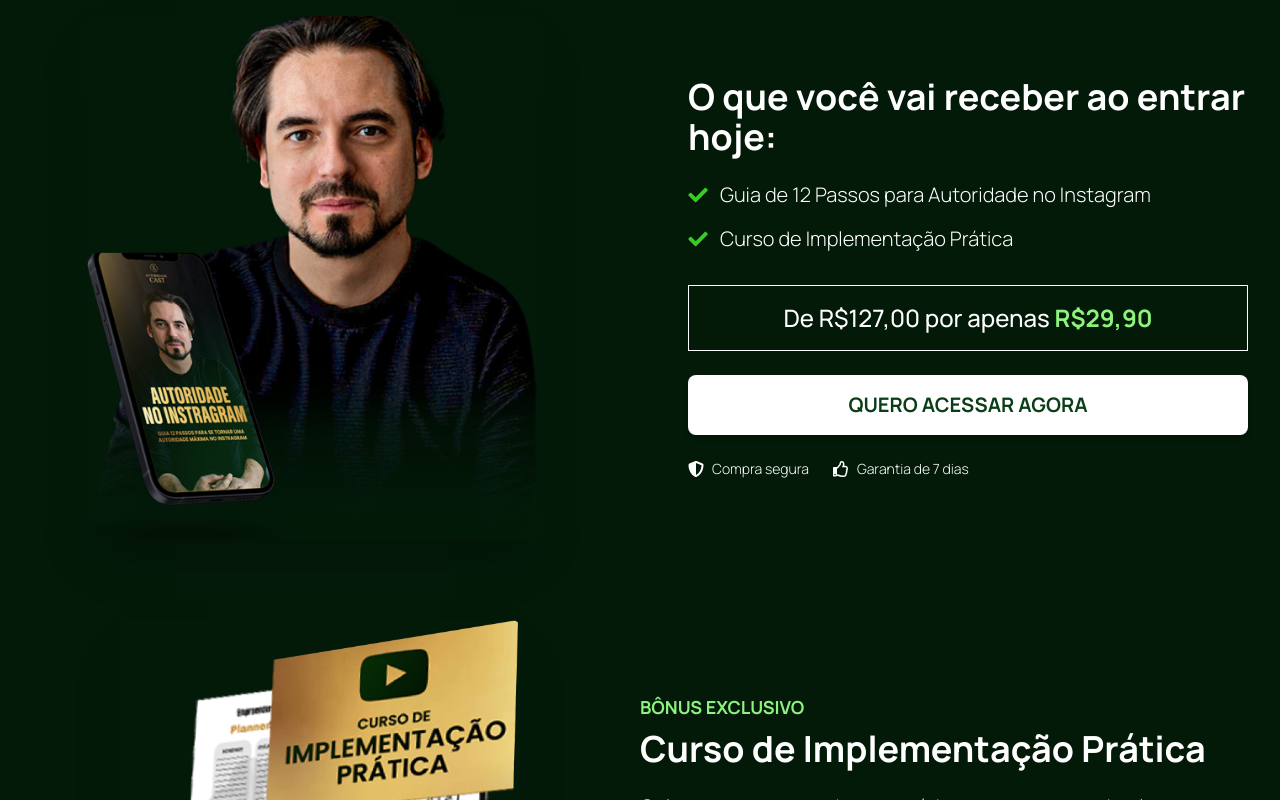
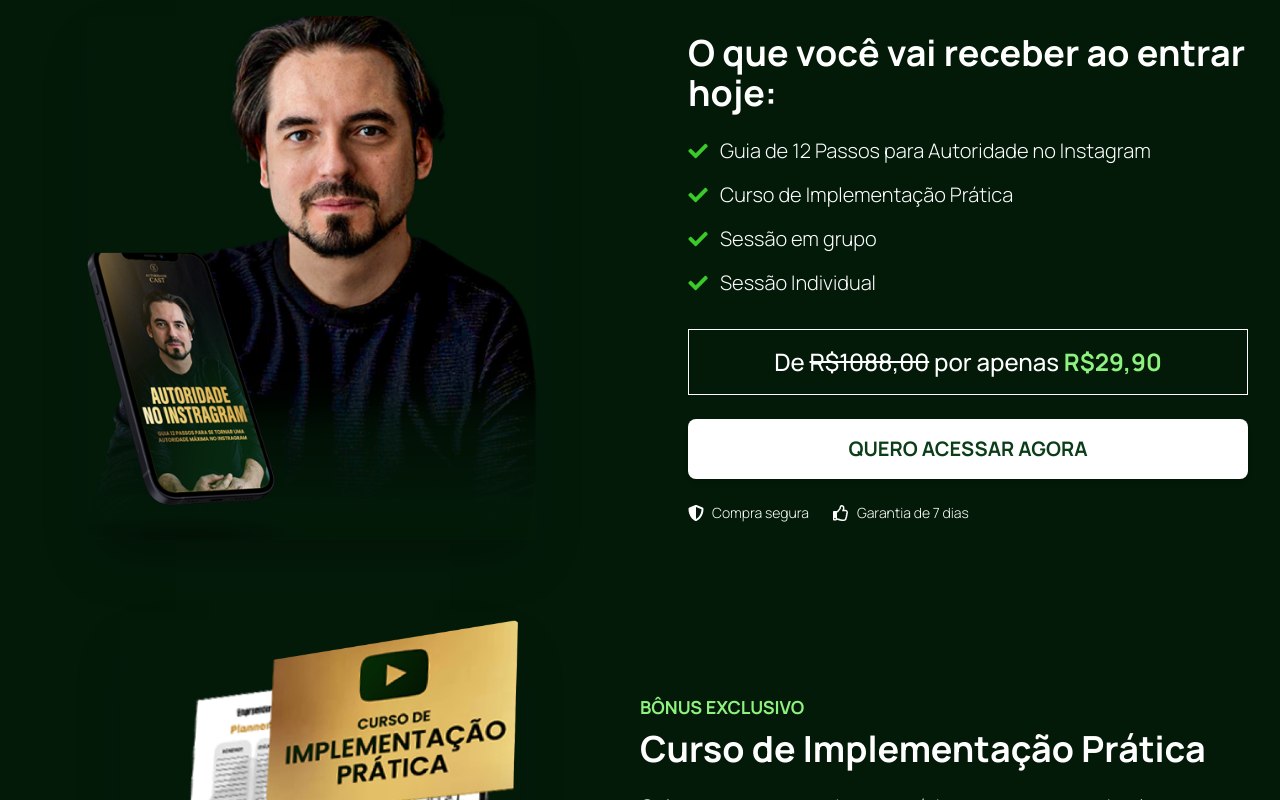
Before and after one commit to JuhDomingues/Paulo-LP-2, a Next.js app: page / in a window 1280 px wide. Shown: the part 2140-2940 px from the top of the page. Built offline with nearby package versions, Linux system fonts and the light colour scheme.

Commit message:
feat: Adiciona checkpoints e atualiza preço em SectionTwelve e SellingInfo

```diff
--- a/src/app/components/SectionTwelve.tsx
+++ b/src/app/components/SectionTwelve.tsx
@@ -47,6 +47,8 @@ export default function SectionTwelve() {
                         {[
                             "Guia de 12 Passos para Autoridade no Instagram",
                             "Curso de Implementação Prática",
+                            "Sessão em grupo",
+                            "Sessão Individual",
                         ].map((text, index) => (
                             <div key={index} className="flex items-start gap-3">
                                 <Image className="w-5 h-5 mt-1" src={GreenCheck} alt="check" />
@@ -58,7 +60,7 @@ export default function SectionTwelve() {
                     </div>
 
                     <div className="pb-4 mt-8 border border-white flex items-center justify-center">
-                        <p className="text-white mt-4 text-lg sm:text-xl md:text-2xl">De R$127,00 por apenas <strong className="font-bold text-[#8EF27E]">R$29,90</strong></p>
+                        <p className="text-white mt-4 text-lg sm:text-xl md:text-2xl">De <span className="line-through">R$1088,00</span> por apenas <strong className="font-bold text-[#8EF27E]">R$29,90</strong></p>
                     </div>
 
                     <button
--- a/src/app/components/SellingInfo.tsx
+++ b/src/app/components/SellingInfo.tsx
@@ -32,7 +32,9 @@ export default function SellingInfo() {
                             {[
                                 "Acesso completo ao Guia de 12 Passos",
                                 "Curso de Implementação Prática",
-                                "Garantia de 7 dias"
+                                "Garantia de 7 dias",
+                                "Sessão em grupo",
+                                "Sessão Individual"
                             ].map((text, index) => (
                                 <div key={index} className="flex items-center gap-3">
                                     <Image className="w-5 h-5" src={GreenCheck} alt="check" />
@@ -47,7 +49,7 @@ export default function SellingInfo() {
                     <div className="lg:w-1/2 flex flex-col items-center justify-center w-full mt-8 lg:mt-0">
                         <div className="text-center space-y-4 w-full">
                             <p className="text-lg md:text-xl text-white">
-                                De: <span className="line-through">R$197,00</span>
+                                De: <span className="line-through">R$1088,00</span>
                             </p>
                             <h3 className="text-3xl md:text-4xl lg:text-5xl font-bold text-white">
                                 POR APENAS<br />
```
